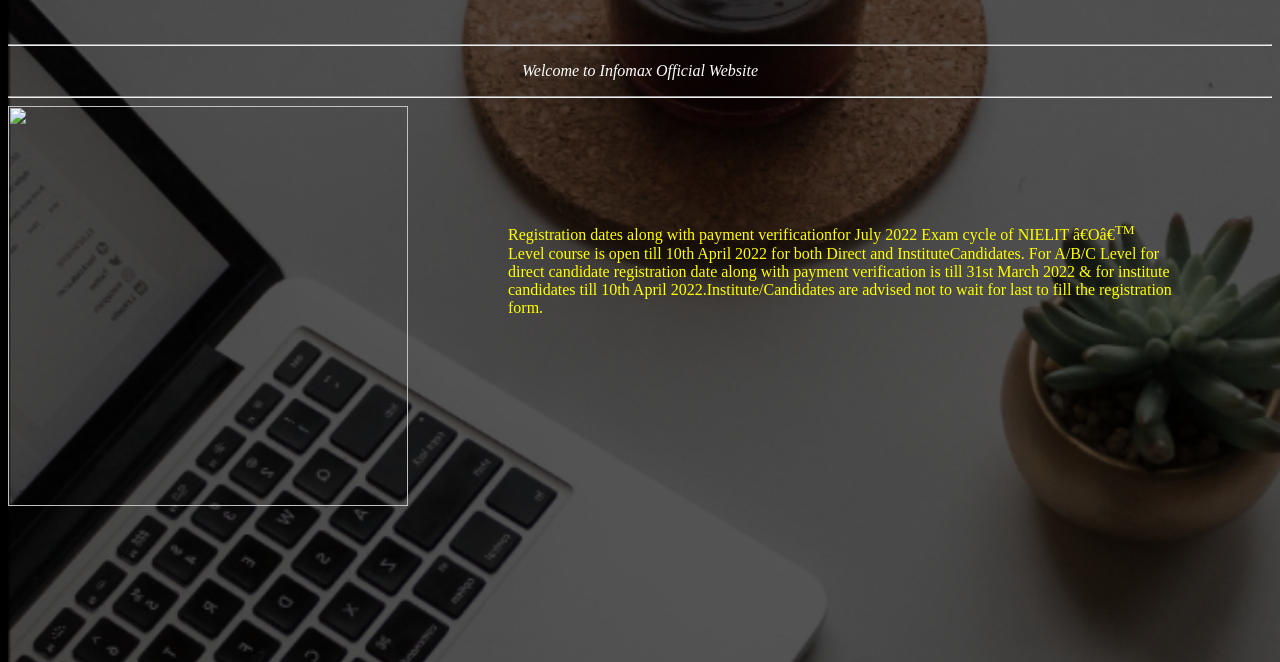
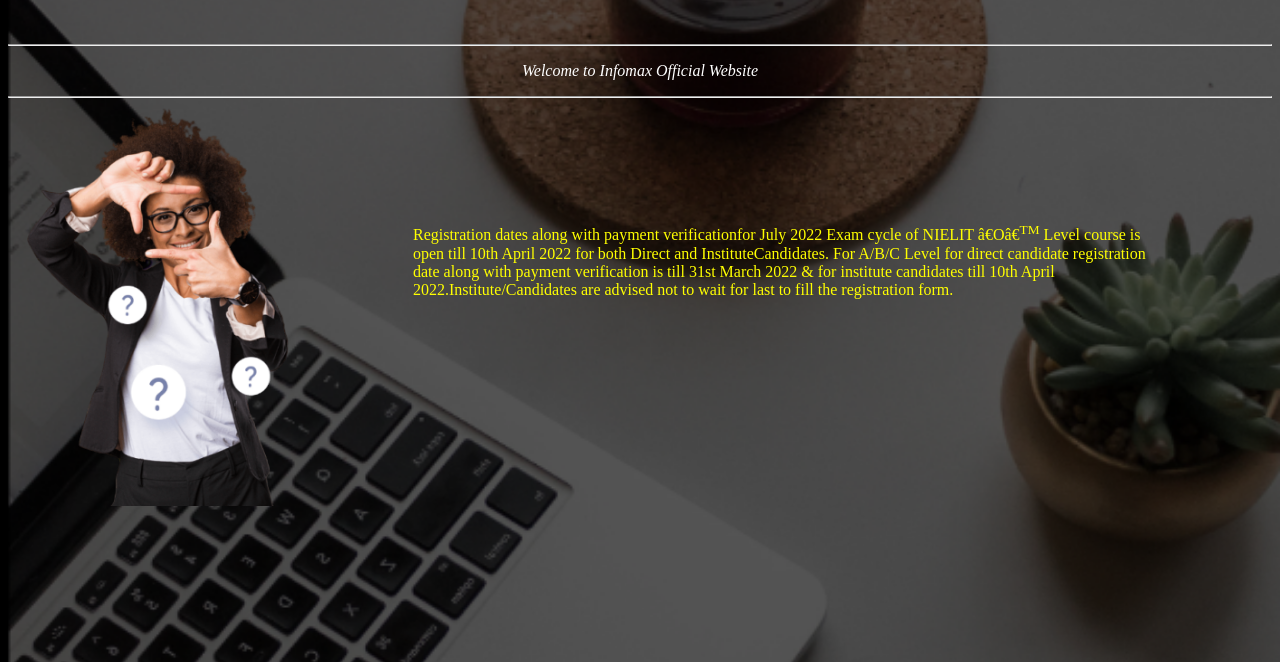
Before and after one commit to SnowflakeTwilight/Diwali-assignment, a plain HTML site: page check4.html in a window 1280 px wide. Shown: the part 138-800 px from the top of the page. Drawn offline with Linux system fonts and the light colour scheme; files whose address does not match are found by name.

Commit message:
Update check4.html

```diff
--- a/check4.html
+++ b/check4.html
@@ -7,7 +7,7 @@
     <title>Experiment No. 4</title>
     <style>
         body {
-            background-image: url(laptop\ on\ a\ coffee\ table.png);
+            background-image: url(imgs/laptop\ on\ a\ coffee\ table.png);
             background-size: cover;
         }
 
@@ -55,7 +55,7 @@
     <p class="tagline">Welcome to Infomax Official Website</p>
     <hr style="color:white">
     <div class="container">
-        <img src="exp4.png" marquee direction="up" width="400px" height="400px">
+        <img src="imgs/exp4.png" marquee direction="up" width="400px" height="400px">
         <div class="content"><p>
             Registration dates along with payment verificationfor July 2022 Exam cycle of NIELIT â€Oâ€<sup>TM</sup>
             Level course is open till 10th April 2022 for both Direct and InstituteCandidates. For A/B/C Level for
```
